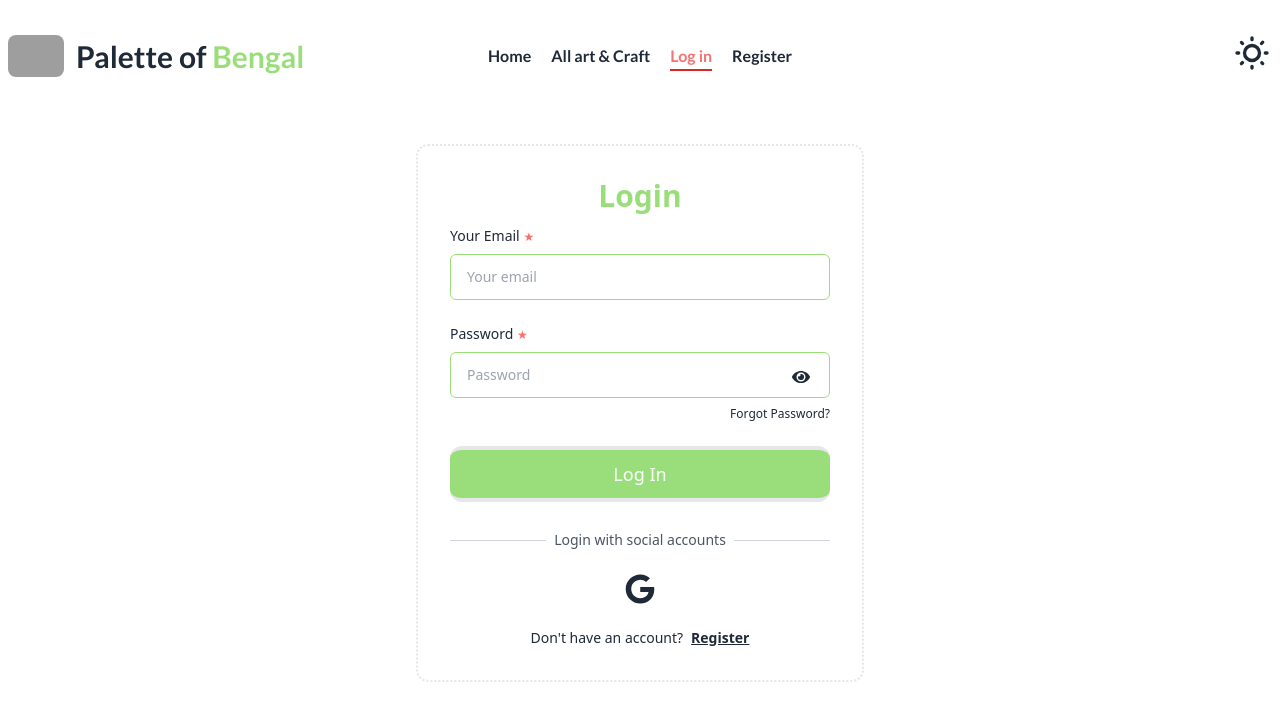
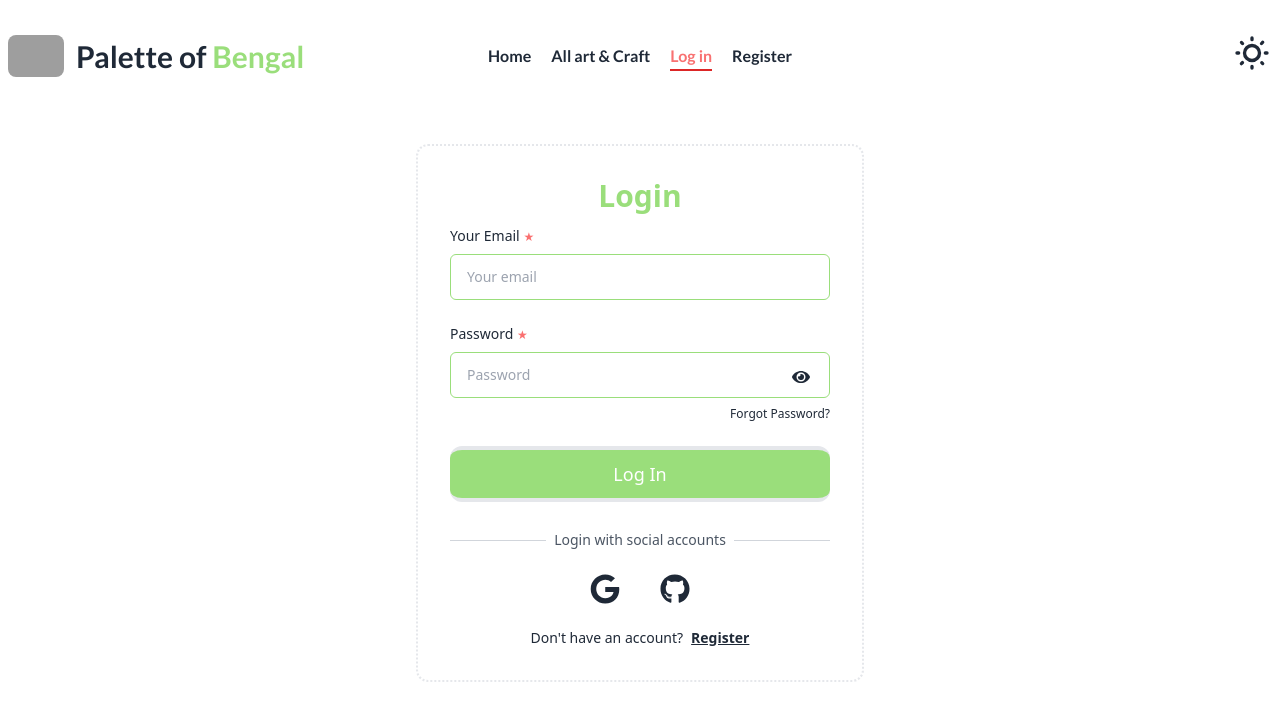
Before and after one commit to itsahadul99/palette-bengal-client, a React (Vite) app: page /login in a window 1280 px wide. Shown: the top 720 px of the page. Built offline with nearby package versions, Linux system fonts and the light colour scheme; no server answers; grey boxes are pictures that could not be loaded.

Commit message:
added github log in

```diff
--- a/src/components/shayred/Nav.jsx
+++ b/src/components/shayred/Nav.jsx
@@ -120,8 +120,8 @@ const Nav = () => {
                                         <img alt="User pic" src={user?.photoURL} />
                                     </div>
                                 </div>
-                                <ul tabIndex={0} className="mt-3 z-[1] p-2 shadow menu menu-sm dropdown-content bg-base-100 rounded-box w-52">
-                                    <li>{user?.displayName}</li>
+                                <ul tabIndex={0} className="mt-3 z-[1] p-5 space-y-2 font-medium shadow menu menu-sm dropdown-content rounded-box w-52 text-sm">
+                                    <li>Username: {user?.displayName}</li>
                                     <li><button onClick={handleLogOut}>Logout</button></li>
                                 </ul>
                             </div>
--- a/src/pages/Login.jsx
+++ b/src/pages/Login.jsx
@@ -1,11 +1,11 @@
 import { useContext, useState } from "react";
-import { FaEye, FaEyeSlash, FaGoogle, } from "react-icons/fa";
+import { FaEye, FaEyeSlash, FaGithub, FaGoogle, } from "react-icons/fa";
 import { Link, useLocation, useNavigate } from "react-router-dom";
 import { toast } from "react-toastify";
 import { AuthContext } from "../providers/AuthProvider";
 
 const Login = () => {
-    const { logIn, googleLogIn, error, setError, } = useContext(AuthContext);
+    const { logIn, googleLogIn, githubLogIn, error, setError, } = useContext(AuthContext);
     const [showPassword, setShowPassword] = useState(false)
     const location = useLocation();
     const navigate = useNavigate();
@@ -49,6 +49,18 @@ const Login = () => {
             navigate('/register');
         })
 
+    }
+    const handleGithubLogIn = () => {
+        githubLogIn()
+        .then(() => {
+            toast.success('Successfully logged in by github !!')
+            navigate(location?.state ? location.state : '/');
+        })
+        .catch((error) => {
+            toast.error(`${error.message}
+            Please register first`)
+            navigate('/register');
+        })
     }
     return (
         <div className="w-full max-w-md p-8 space-y-3 rounded-xl border-2 border-dotted bg-white   font-sans mx-auto my-5 lg:my-14">
@@ -104,9 +116,9 @@ const Login = () => {
                 <button onClick={handleGoogleLonIn} aria-label="Log in with Google" className="p-3 rounded-full hover:bg-gray-200">
                     <FaGoogle size={30} />
                 </button>
-                {/* <button onClick={handleGithubLogIn} aria-label="Log in with Github" className="p-3 rounded-full hover:bg-gray-200">
+                <button onClick={handleGithubLogIn} aria-label="Log in with Github" className="p-3 rounded-full hover:bg-gray-200">
                     <FaGithub size={30} />
-                </button> */}
+                </button>
             </div>
             <p className="text-sm text-center gap-2 flex justify-center sm:px-6 ">
                 Don&apos;t have an account?
--- a/src/providers/AuthProvider.jsx
+++ b/src/providers/AuthProvider.jsx
@@ -7,11 +7,13 @@ import {
     GoogleAuthProvider,
     signInWithPopup,
     signOut,
+    GithubAuthProvider,
   } from "firebase/auth";
   import { createContext, useEffect, useState } from "react";
 import auth from "../firebase/firebase.config";
   export const AuthContext = createContext(null);
   const googleProvider = new GoogleAuthProvider();
+  const githubProvider = new GithubAuthProvider();
   const AuthProvider = ({ children }) => {
     const [user, setUser] = useState(null);
     const [error, setError] = useState(null)
@@ -32,6 +34,10 @@ import auth from "../firebase/firebase.config";
       setLoading(true);
       return signInWithPopup( auth, googleProvider)
     }
+    const githubLogIn = () => {
+      setLoading(true)
+      return signInWithPopup(auth, githubProvider)
+    }
     useEffect(() => {
       const unSubscribe = onAuthStateChanged(auth, (currentUser) => {
         setUser(currentUser);
@@ -50,6 +56,7 @@ import auth from "../firebase/firebase.config";
       logIn,
       logOut,
       googleLogIn,
+      githubLogIn,
       error,
       setError
     };
```
Lines whose indentation alone changed are shown as unchanged.
